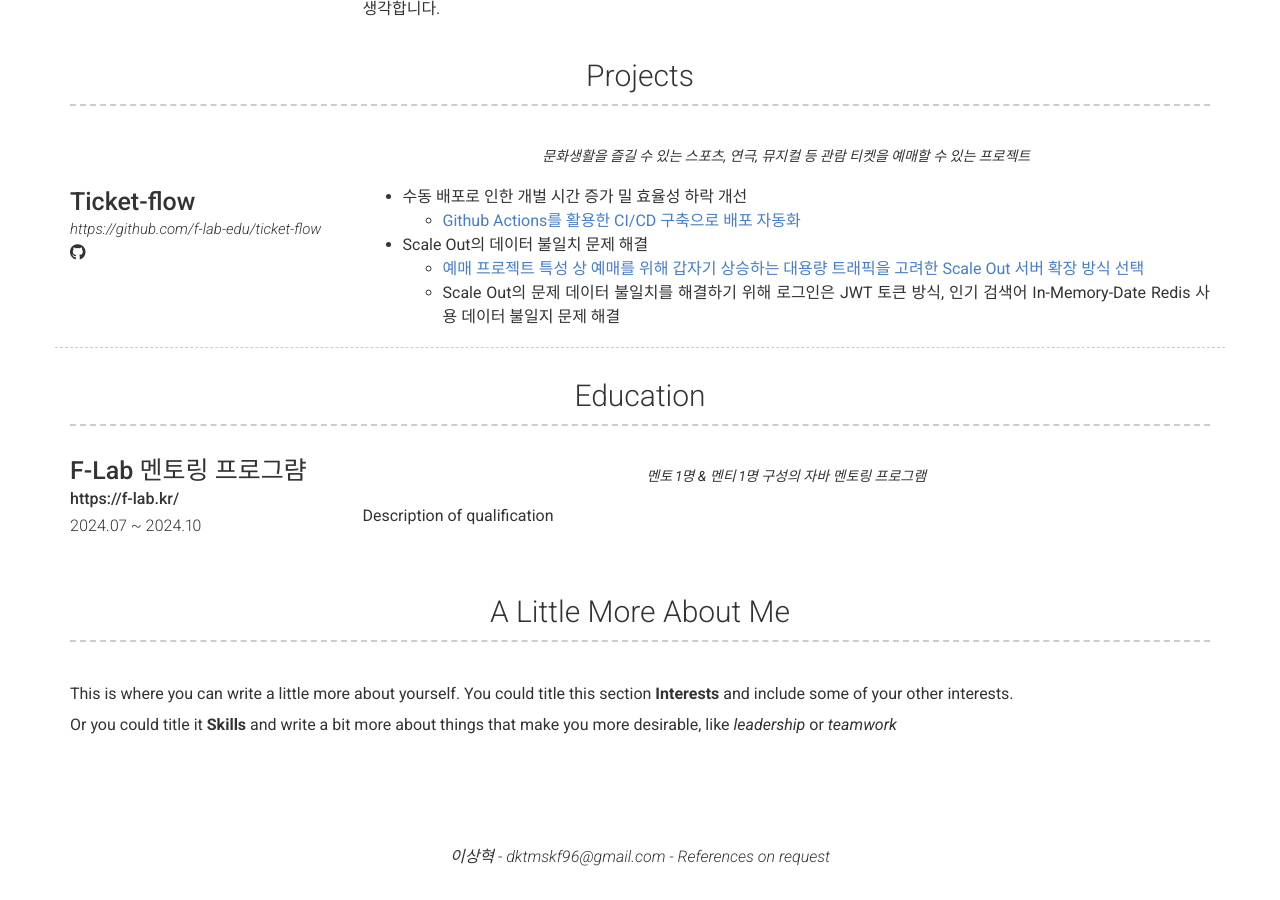
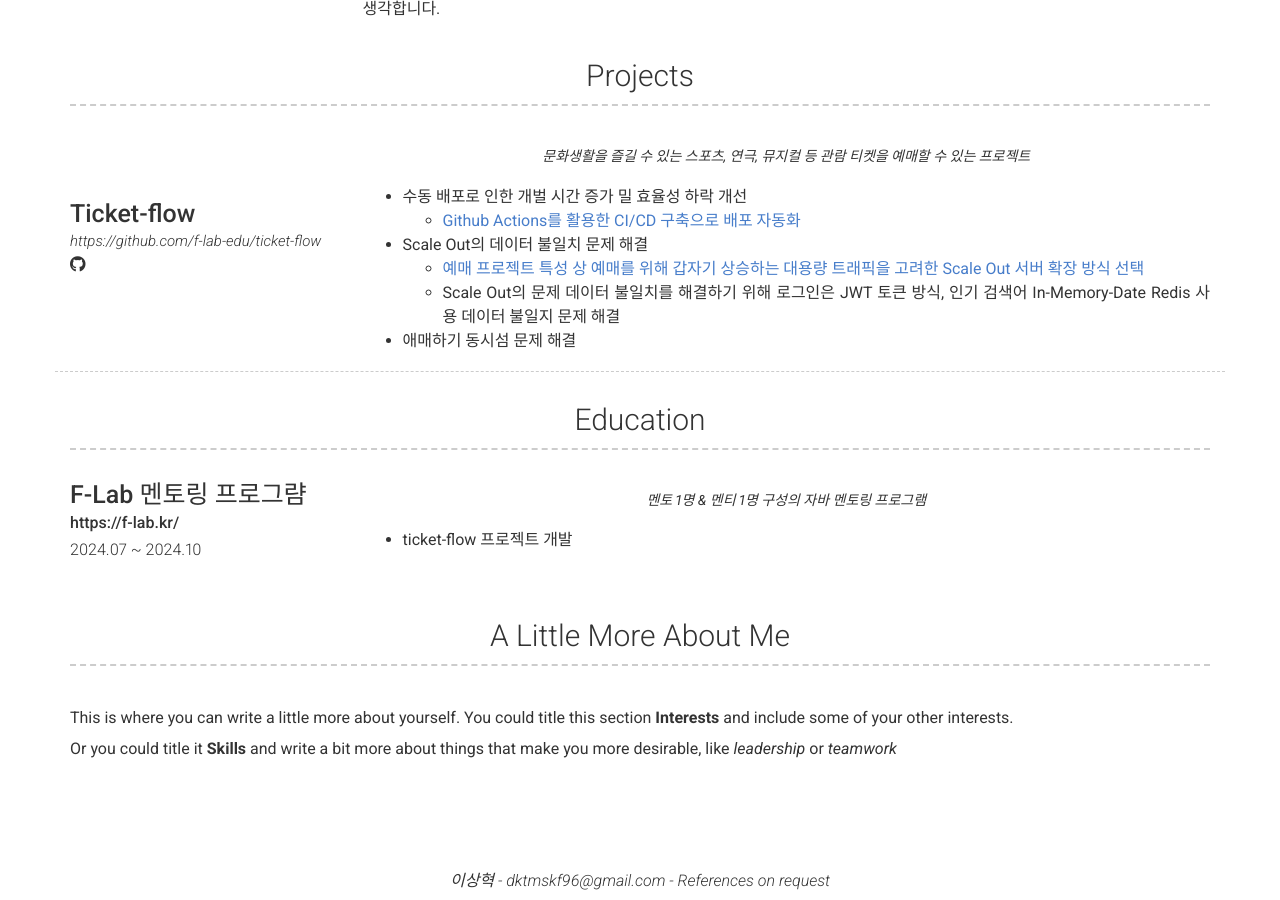
Before and after one commit to hyeok96/hyeok96.github.io, a Jekyll site: the page built from index.md, in a window 1280 px wide and 900 px high, scrolled down 571 px. Built offline with Jekyll 4.4.1, drawn with Linux system fonts in a browser that asks for light colours; nearby versions of some CDN libraries; before the commit the page ends 1447 px from its top, so only the background shows below that.

Commit message:
add resume education

```diff
--- a/_config.yml
+++ b/_config.yml
@@ -95,6 +95,7 @@ content:
           - Scale Out의 데이터 불일치 문제 해결
             - [예매 프로젝트 특성 상 예매를 위해 갑자기 상승하는 대용량 트래픽을 고려한 Scale Out 서버 확장 방식 선택](https://velog.io/@sang_hyeok_2/%EB%8C%80%EC%9A%A9%EB%9F%89-%ED%8A%B8%EB%9E%98%ED%94%BD%EC%9D%B4-%EC%98%A4%EB%A9%B4-%EC%84%9C%EB%B2%84%EB%A5%BC-%EC%96%B4%EB%96%BB%EA%B2%8C-%ED%99%95%EC%9E%A5%EC%9D%84-%ED%95%98%EB%8A%94%EA%B2%8C-%EC%A2%8B%EC%9D%84%EA%B9%8C)
             - Scale Out의 문제 데이터 불일치를 해결하기 위해 로그인은 JWT 토큰 방식, 인기 검색어 In-Memory-Date Redis 사용 데이터 불일지 문제 해결
+          - 애매하기 동시섬 문제 해결
   # - title: Experience
   #   layout: list
   #   content:
@@ -117,7 +118,7 @@ content:
         quote: >
           멘토 1명 & 멘티 1명 구성의 자바 멘토링 프로그램
         description: | # this will include new lines to allow paragraphs
-          Description of qualification
+          - ticket-flow 프로젝트 개발
   - title: A Little More About Me
     layout: text
     content: | # this will include new lines to allow paragraphs
```
